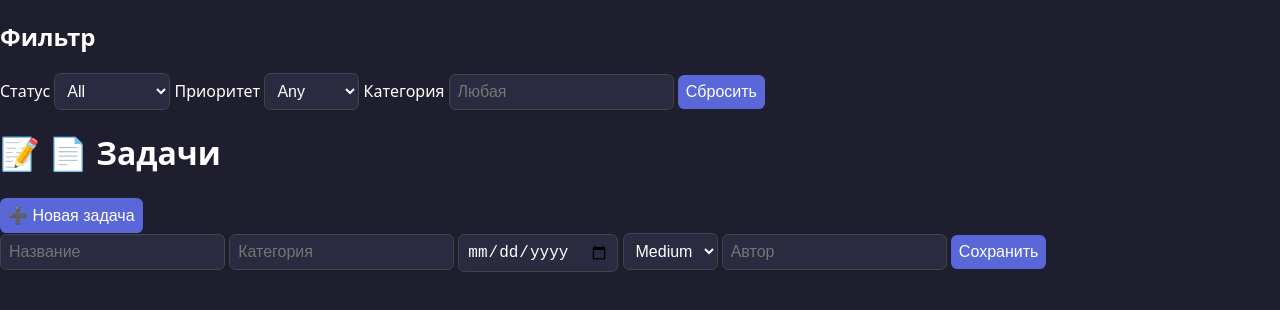
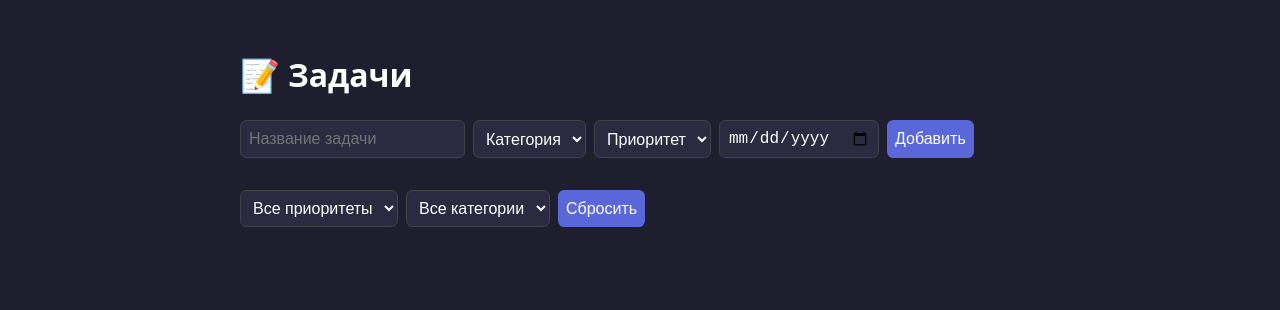
Before and after one commit to Granghaal/telegram-app, a plain HTML site: page index.html in a window 1280 px wide. Drawn offline with Linux system fonts and the light colour scheme.

Commit message:
Update index.html

```diff
--- a/index.html
+++ b/index.html
@@ -7,52 +7,44 @@
   <link rel="stylesheet" href="style.css" />
 </head>
 <body>
-  <div class="app">
-    <aside class="sidebar">
-      <h2>Фильтр</h2>
-      <label>Статус
-        <select id="filter-status">
-          <option>All</option>
-          <option>Active</option>
-          <option>Completed</option>
-        </select>
-      </label>
-      <label>Приоритет
-        <select id="filter-priority">
-          <option>Any</option>
-          <option>High</option>
-          <option>Medium</option>
-          <option>Low</option>
-        </select>
-      </label>
-      <label>Категория
-        <input id="filter-category" type="text" placeholder="Любая" />
-      </label>
+  <div class="container">
+    <h1>Задачи</h1>
+
+    <form id="task-form">
+      <input type="text" id="title" placeholder="Название задачи" required />
+      <select id="category">
+        <option value="">Категория</option>
+        <option value="Работа">Работа</option>
+        <option value="Личное">Личное</option>
+      </select>
+      <select id="priority">
+        <option value="">Приоритет</option>
+        <option value="Высокий">Высокий</option>
+        <option value="Средний">Средний</option>
+        <option value="Низкий">Низкий</option>
+      </select>
+      <input type="date" id="deadline" />
+      <button type="submit">Добавить</button>
+    </form>
+
+    <div class="filters">
+      <select id="filter-priority">
+        <option value="">Все приоритеты</option>
+        <option value="Высокий">Высокий</option>
+        <option value="Средний">Средний</option>
+        <option value="Низкий">Низкий</option>
+      </select>
+      <select id="filter-category">
+        <option value="">Все категории</option>
+        <option value="Работа">Работа</option>
+        <option value="Личное">Личное</option>
+      </select>
       <button id="reset-filters">Сбросить</button>
-    </aside>
+    </div>
 
-    <main class="main">
-      <header class="header">
-        <h1>📄 Задачи</h1>
-        <button id="new-task">➕ Новая задача</button>
-      </header>
+    <div id="task-list"></div>
+  </div>
 
-      <div id="task-form" class="form hidden">
-        <input id="title" placeholder="Название" />
-        <input id="category" placeholder="Категория" />
-        <input id="deadline" type="date" />
-        <select id="priority">
-          <option>Low</option>
-          <option selected>Medium</option>
-          <option>High</option>
-        </select>
-        <input id="author" placeholder="Автор" />
-        <button id="save-task">Сохранить</button>
-      </div>
-
-      <ul id="task-list" class="task-list"></ul>
-    </main>
-  </div>
   <script src="script.js"></script>
 </body>
 </html>
```
